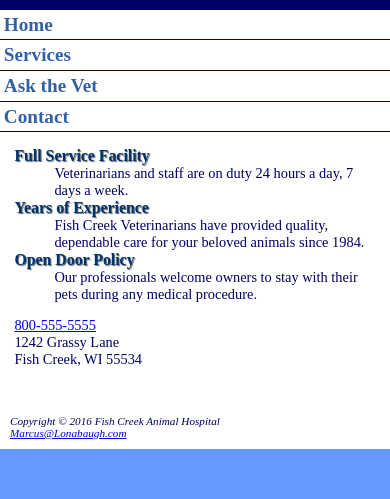
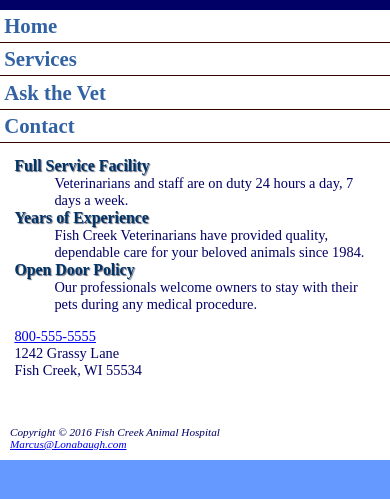
Before and after one commit to MarcusLonabaughCST150/marcuslonabaughcst150.github.io, a plain HTML site: page fishcreek/ch_seven/index.html in a window 390 px wide. Shown: the part 39-538 px from the top of the page. Drawn offline with Linux system fonts and the light colour scheme.

Commit message:
Chapter 7 Case Study

```diff
--- a/fishcreek/ch_seven/fishcreek.css
+++ b/fishcreek/ch_seven/fishcreek.css
@@ -157,7 +157,7 @@ footer nav {
 	nav a {
 		display: block;
 		padding: 0.2em;
-		font-size: 1;
+		font-size: 1.3em;
 		border-bottom: 1px solid #330000;
 	}
 	nav li {
```
